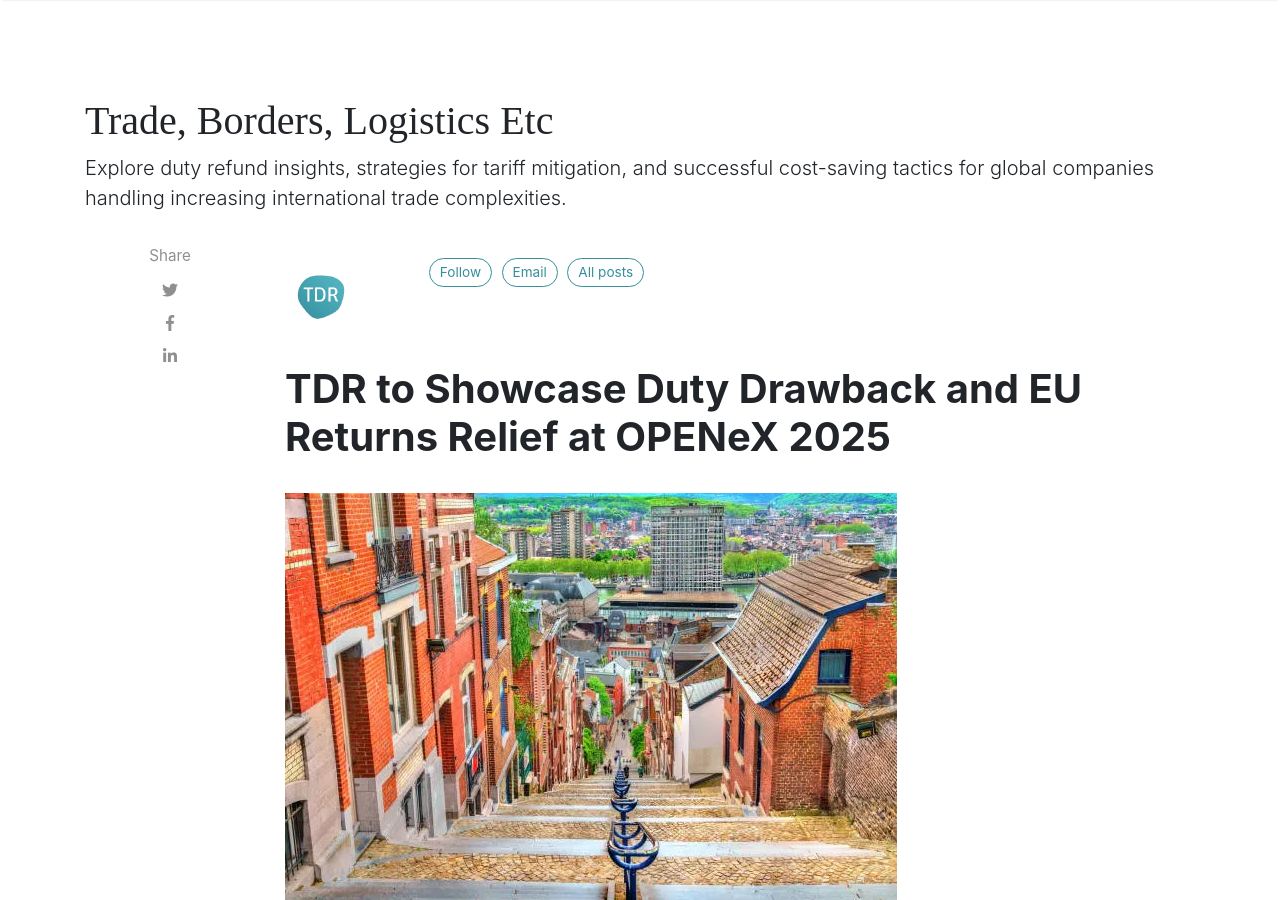
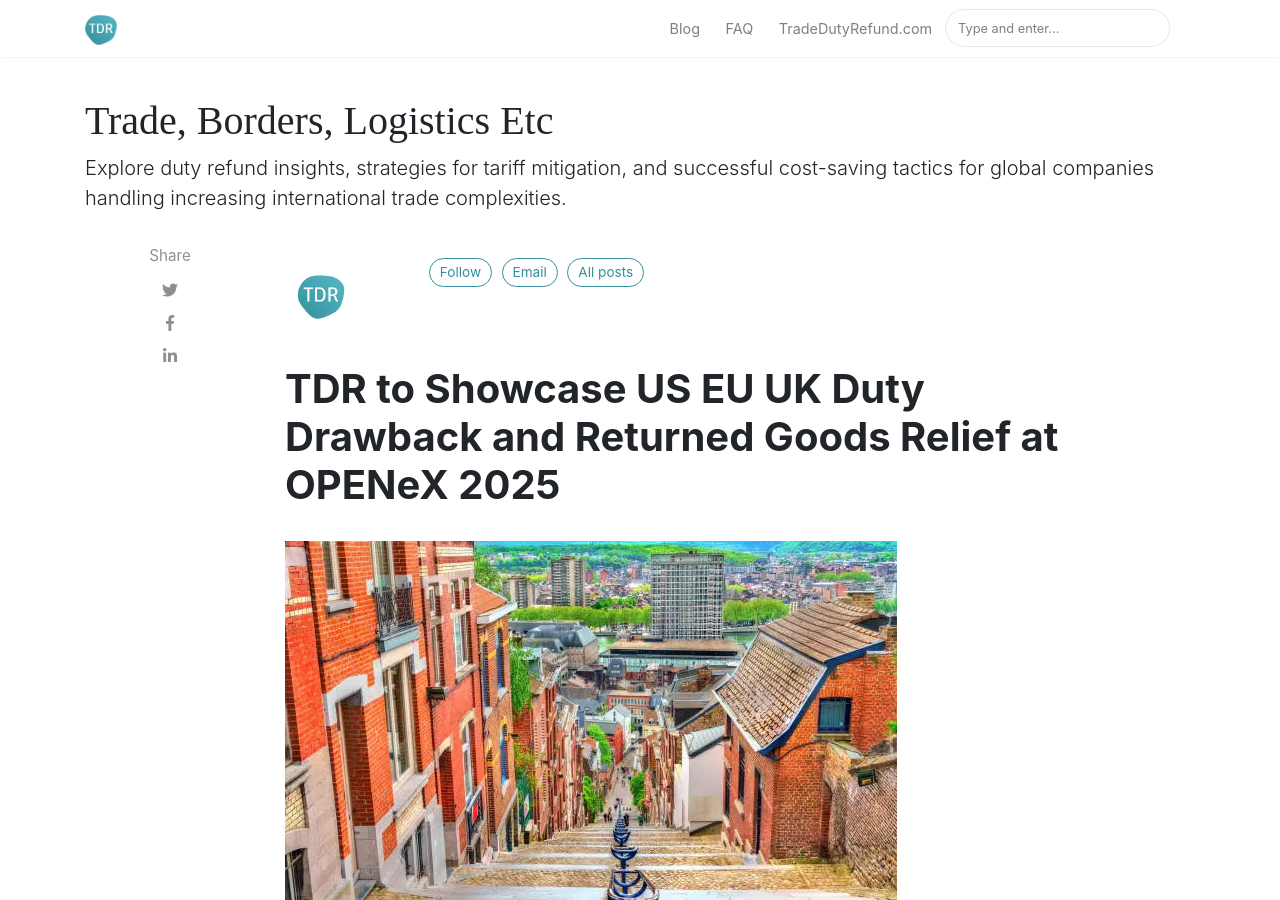
Before and after one commit to madeInLagny/TDR-EN-BLOG, a Jekyll site: the page built from _posts/2025-08-13-tdr-openex-2025-duty-drawback-eu-returns-relief-ecommerce.md, in a window 1280 px wide and 900 px high. Built offline with Jekyll 4.4.1, drawn with Linux system fonts in a browser that asks for light colours; nearby versions of some CDN libraries; some web fonts are replaced; comment, search, counter and statistics services are not loaded.

Commit message:
amended post

```diff
--- a/_posts/2025-08-13-tdr-openex-2025-duty-drawback-eu-returns-relief-ecommerce.md
+++ b/_posts/2025-08-13-tdr-openex-2025-duty-drawback-eu-returns-relief-ecommerce.md
@@ -1,6 +1,6 @@
 ---
 layout: post
-title: TDR to Showcase Duty Drawback and EU Returns Relief at OPENeX 2025
+title: TDR to Showcase US EU UK Duty Drawback and Returned Goods Relief at OPENeX 2025
 description: Announcing TDR’s participation at OPENeX 2025 in Liège this September — discover how our Duty Drawback, Returns Goods Relief, Trade Advisory, and EU Duty Reclaim services will empower cross-border e-commerce and logistics decision makers.
 categories: [TDR, eu, duty drawback, duty-free returns, e-commerce, uk]
 image: assets/images/20250813-1.webp
```
